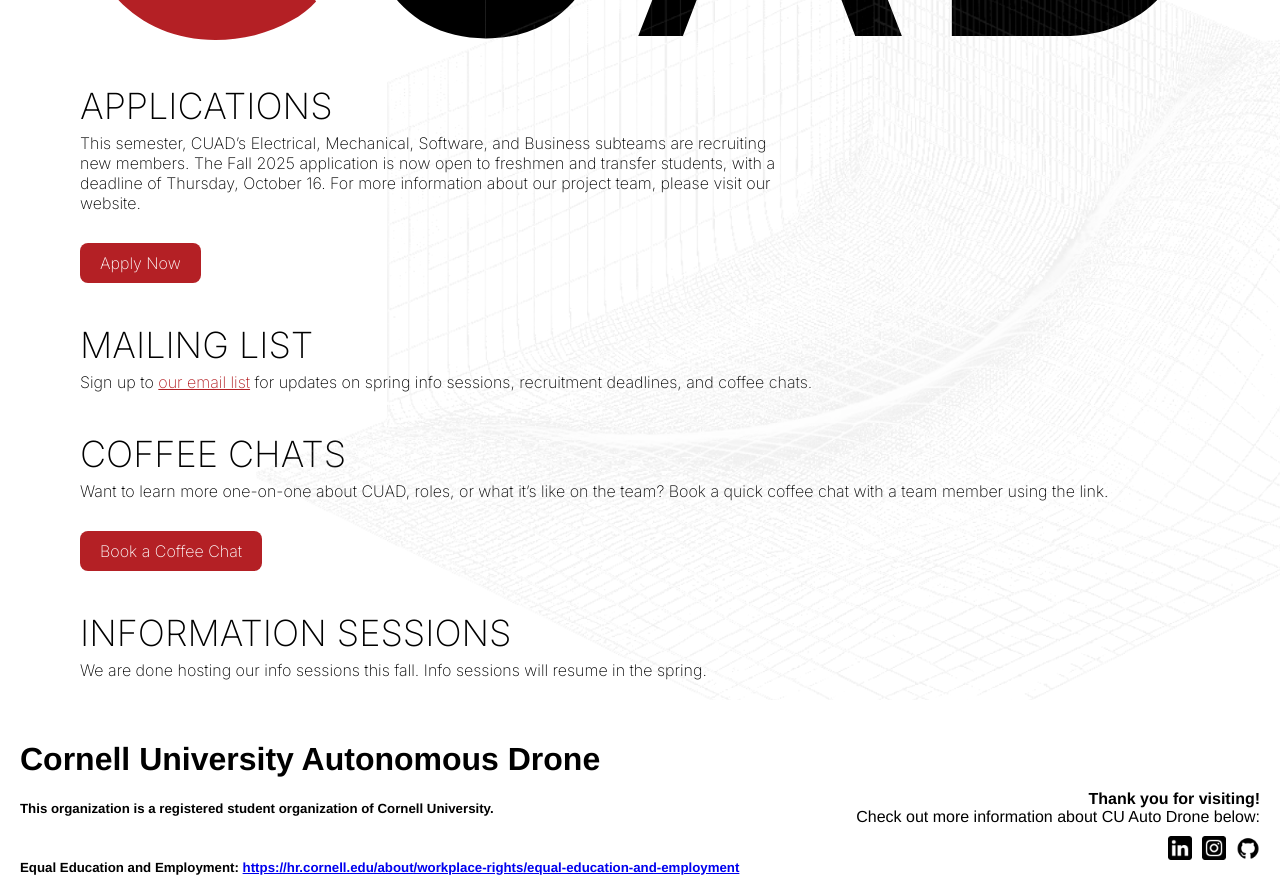
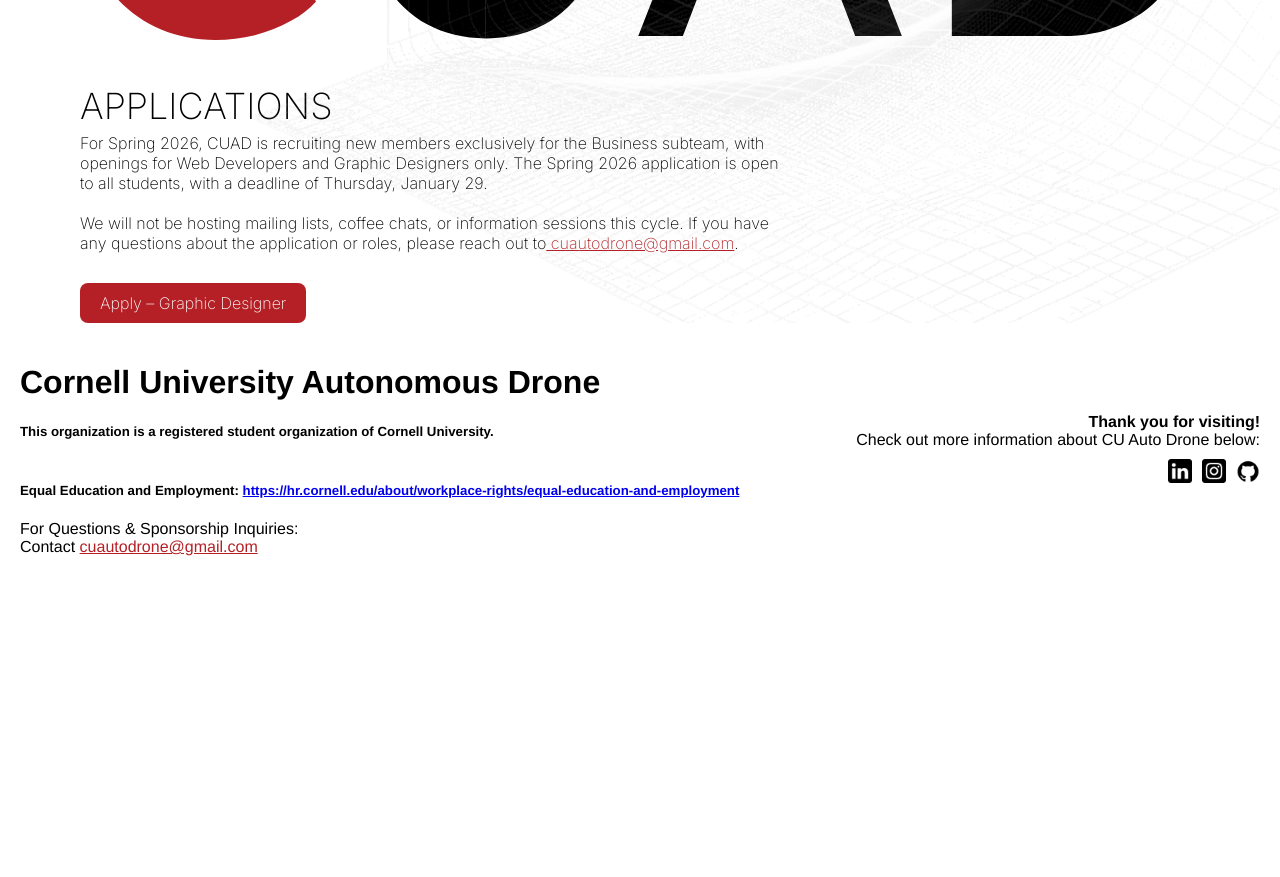
Before and after one commit to CUADProjectTeam/cuad-new-website, a React (Vite) app: page /apply in a window 1280 px wide. Shown: the part 700-1577 px from the top of the page. After the commit the page ends 1276 px from the top, so only its background shows below. Built offline with nearby package versions, Linux system fonts and the light colour scheme.

Commit message:
Spring 2026: Apply page updates (info session + deadline)

```diff
--- a/src/pages/ApplyPage.jsx
+++ b/src/pages/ApplyPage.jsx
@@ -1,9 +1,8 @@
 import React from 'react';
 import './ApplyPage.css';
-// import Stats from "../components/Stats" // Uncomment if you actually use this elsewhere
 
 const ApplyPage = () => {
-  const year = 2025; // keep if you reference it elsewhere
+  const year = 2026;
 
   return (
     <div className="apply-page">
@@ -21,49 +20,27 @@
         <div className="application">
           <h2>APPLICATIONS</h2>
           <p className="application-text">
-            This semester, CUAD’s Electrical, Mechanical, Software, and Business subteams are recruiting new members.
-            The Fall 2025 application is now open to freshmen and transfer students, with a deadline of Thursday, October 16. For more information
-            about our project team, please visit our website.
+            For Spring 2026, CUAD is recruiting new members exclusively for the Business subteam,
+            with openings for Web Developers and Graphic Designers only. The Spring 2026 application
+            is open to all students, with a deadline of Thursday, January 29.
+            <br /><br />
+            We will not be hosting mailing lists, coffee chats, or information sessions this cycle.
+            If you have any questions about the application or roles, please reach out to
+            <a className="link" href="mailto:cuautodrone@gmail.com"> cuautodrone@gmail.com</a>.
           </p>
-          <div>
-            <a href='https://forms.gle/v981DSWNW8nJ3C2P6' target="_blank" rel="noreferrer">
-              <button className='apply-button'>Apply Now</button>
+
+          <div className="apply-buttons">
+
+            <a
+              href="https://forms.gle/MRno8C7B42dQnn4i7"
+              target="_blank"
+              rel="noreferrer"
+            >
+              <button className="apply-button">
+                Apply – Graphic Designer
+              </button>
             </a>
           </div>
-        </div>
-
-        <h2>MAILING LIST</h2>
-        <p>
-          Sign up to <a className='link' href='https://forms.gle/pJRqaUFkTLRQc3NY8' target="_blank" rel="noreferrer">our email list</a> for updates on spring info sessions, recruitment deadlines, and coffee chats.
-        </p>
-
-        {/* Coffee Chat section */}
-        <div className="coffee-chat">
-          <div className="coffee-chat__text">
-            <h2>COFFEE CHATS</h2>
-            <p>
-              Want to learn more one-on-one about CUAD, roles, or what it’s like on the team?
-              Book a quick coffee chat with a team member using the link.
-            </p>
-          </div>
-          <div className="coffee-chat__action">
-            <a
-              href="https://calendar.app.google/KzHDs7gz72CmhY5H6"
-              target="_blank"
-              rel="noreferrer"
-              aria-label="Book a Coffee Chat"
-            >
-              <button className="apply-button">Book a Coffee Chat</button>
-            </a>
-          </div>
-        </div>
-
-        {/* Info Sessions Notice */}
-        <div className="info-notice">
-          <h2>INFORMATION SESSIONS</h2>
-          <p className="muted">
-            We are done hosting our info sessions this fall. Info sessions will resume in the spring.
-          </p>
         </div>
 
         <img src="./images/graph.webp" alt="Grid Background" className="grid-background" />
```
Also changed, not shown: 1 other file (tests, documents, lock files or other folders).
